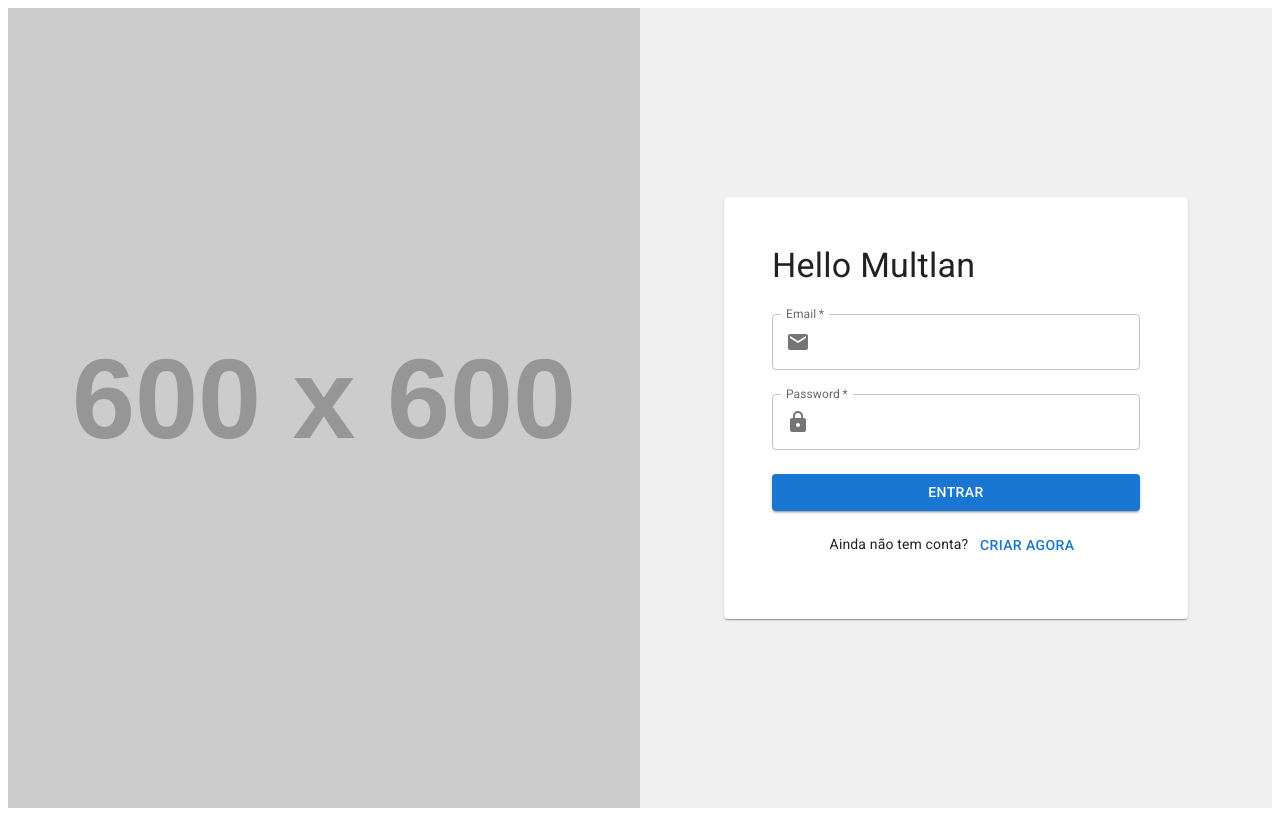
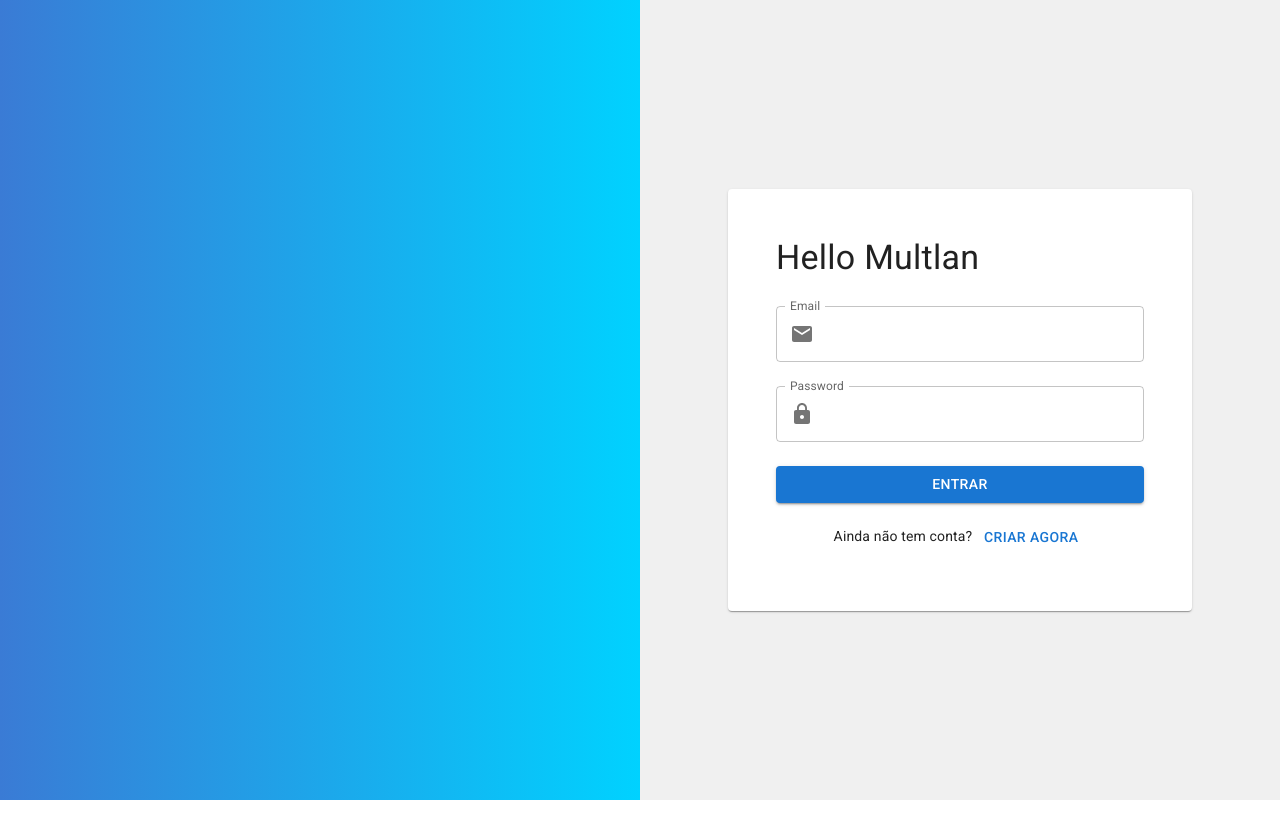
Before and after one commit to ViniR-RB/hello_multlan_front, a React (Vite) app: page /login in a window 1280 px wide. Built offline with nearby package versions, Linux system fonts and the light colour scheme.

Commit message:
feat: create form validation in login and signup

```diff
--- a/package.json
+++ b/package.json
@@ -12,11 +12,13 @@
   "dependencies": {
     "@emotion/react": "^11.13.3",
     "@emotion/styled": "^11.13.0",
+    "@hookform/resolvers": "^3.9.0",
     "@mui/icons-material": "^6.1.2",
     "@mui/material": "^6.1.2",
     "leaflet": "^1.9.4",
     "react": "^18.3.1",
     "react-dom": "^18.3.1",
+    "react-hook-form": "^7.53.0",
     "react-leaflet": "^4.2.1",
     "react-router-dom": "^6.26.2",
     "zod": "^3.23.8"
--- a/src/features/auth/pages/Auth.tsx
+++ b/src/features/auth/pages/Auth.tsx
@@ -1,4 +1,5 @@
 // LoginPage.tsx
+import { zodResolver } from "@hookform/resolvers/zod";
 import EmailIcon from "@mui/icons-material/Email";
 import LockIcon from "@mui/icons-material/Lock";
 import PersonIcon from "@mui/icons-material/Person";
@@ -13,13 +14,47 @@ import {
   Typography,
 } from "@mui/material";
 import { useState } from "react";
+import { useForm } from "react-hook-form";
+import { z } from "zod";
 
-const LoginPage = () => {
+const loginSchema = z.object({
+  email: z.string().email({ message: "Digite um email válido" }),
+  password: z
+    .string()
+    .min(6, { message: "A senha deve ter pelo menos 6 caracteres" }),
+});
+
+const signupSchema = loginSchema.extend({
+  name: z
+    .string()
+    .min(3, { message: "O nome deve ter pelo menos 3 caracteres" }),
+});
+
+type LoginFormInputs = z.infer<typeof loginSchema>;
+type SignupFormInputs = z.infer<typeof signupSchema>;
+
+const AuthPage = () => {
   const [isSignUp, setIsSignUp] = useState(false); // Estado para controlar se é cadastro ou login
 
   // Função para alternar entre Login e Sign Up
   const handleSignUpToggle = () => {
     setIsSignUp(!isSignUp);
+  };
+
+  const {
+    register,
+    handleSubmit,
+    formState: { errors },
+  } = useForm<LoginFormInputs | SignupFormInputs>({
+    resolver: zodResolver(isSignUp ? signupSchema : loginSchema),
+  });
+
+  const onSubmit = (data: unknown) => {
+    if (isSignUp) {
+      console.log("Cadastro: ", data);
+    } else {
+      console.log("Login: ", data);
+    }
   };
 
   return (
@@ -30,9 +65,12 @@ const LoginPage = () => {
         xs={12}
         md={6}
         sx={{
-          backgroundImage: "url(https://via.placeholder.com/600)", // Substitua pela URL da sua imagem
+          display: { xs: "none", sm: "none", md: "block" },
+          backgroundImage: "linear-gradient(to right, #3a7bd5, #00d2ff)",
           backgroundSize: "cover",
           backgroundPosition: "center",
+          height: "100vh",
+          width: "100%",
         }}
       />
 
@@ -41,6 +79,7 @@ const LoginPage = () => {
         item
         xs={12}
         md={6}
+        sm={12}
         display="flex"
         alignItems="center"
         justifyContent="center"
@@ -52,15 +91,17 @@ const LoginPage = () => {
               Hello Multlan
             </Typography>
 
-            <Box component="form">
+            <Box onSubmit={handleSubmit(onSubmit)} component="form">
               {/* Campo de nome (aparece apenas se for cadastro) */}
               {isSignUp && (
                 <TextField
                   fullWidth
+                  {...register("name" as const)}
                   label="Nome"
+                  error={!!errors.name}
+                  helperText={errors.name?.message}
                   variant="outlined"
                   margin="normal"
-                  required
                   InputProps={{
                     startAdornment: (
                       <InputAdornment position="start">
@@ -76,9 +117,11 @@ const LoginPage = () => {
                 fullWidth
                 label="Email"
                 variant="outlined"
+                error={!!errors.email}
+                helperText={errors.email?.message}
                 margin="normal"
+                {...register("email")}
                 type="email"
-                required
                 InputProps={{
                   startAdornment: (
                     <InputAdornment position="start">
@@ -92,10 +135,12 @@ const LoginPage = () => {
               <TextField
                 fullWidth
                 label="Password"
+                error={!!errors.password}
+                helperText={errors.password?.message}
                 variant="outlined"
                 margin="normal"
+                {...register("password")}
                 type="password"
-                required
                 InputProps={{
                   startAdornment: (
                     <InputAdornment position="start">
@@ -109,6 +154,7 @@ const LoginPage = () => {
                 fullWidth
                 variant="contained"
                 color="primary"
+                type="submit"
                 sx={{ mt: 2 }}
               >
                 {isSignUp ? "Criar Conta" : "Entrar"}
@@ -133,4 +179,4 @@ const LoginPage = () => {
   );
 };
 
-export default LoginPage;
+export default AuthPage;
--- a/src/index.css
+++ b/src/index.css
@@ -1,3 +1,5 @@
 * {
+  margin: 0;
+  padding: 0;
   font-family: 'Roboto', sans-serif;
 }
```
Also changed, not shown: 1 other file (tests, documents, lock files or other folders).
